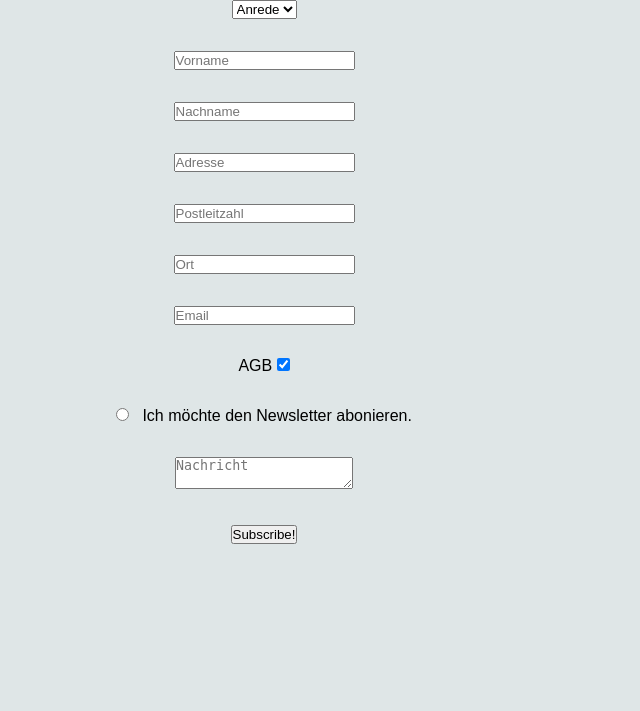
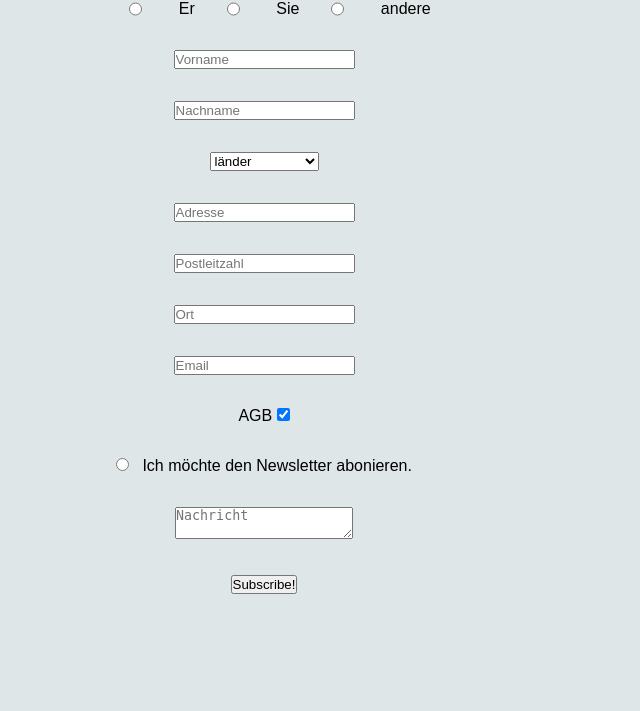
Before and after one commit to NasaboyZ/Kalender-widget-php, a PHP site: page /formular.php in a window 1280 px wide; the page is wider, and only the part inside the window is pictured. Shown: the part 88-799 px from the top of that part, without its empty margins (0-640 px from the left). Run offline with PHP 8.4, Linux system fonts and the light colour scheme.

Commit message:
validation formular

```diff
--- a/03-week/Formular/formular.php
+++ b/03-week/Formular/formular.php
@@ -61,6 +61,11 @@ $pageTitle = basename($_SERVER['PHP_SELF'], '.php');
              color: black;
 
         }
+        .continer-anrede{
+            display:flex;
+            gap: 1rem;
+            margin-left:2rem;
+        }
     </style>
 </head>
 <body>
@@ -78,12 +83,16 @@ $pageTitle = basename($_SERVER['PHP_SELF'], '.php');
     <main>
     <div class="container-form">
 
-        <form class="form-kontakt"  action="formular.php" method="POST">
-            <select class="anrede" name="#" id="">
-                <option value="# my-4">Anrede</option>
-                <option value="#">Er</option>
-                <option value="#">Sie</option>
-            </select>
+        <form class="form-kontakt"  action="/03-week/Formular/validation.php" method="POST">
+        <div class="continer-anrede">
+            <input type="radio" id="html" name="fav_language" value="anrede">
+             <label for="news-letter">Er</label> <br>
+
+<input type="radio" id="html" name="fav_language" value="anrede">
+             <label for="news-letter">Sie</label> <br>
+<input type="radio" id="html" name="fav_language" value="anrede">
+             <label for="news-letter">andere</label>
+    </div>
             <div class="container-firstname">
                 <label for="firstname"></label>
                 <input class="focusout" type="text" name="firstname" id="firstname" placeholder="Vorname" required="">
@@ -92,6 +101,13 @@ $pageTitle = basename($_SERVER['PHP_SELF'], '.php');
                 <label for="secondName"></label>
                 <input class="focusout" type="text" name="secondName" id="secondName" placeholder="Nachname" required="">
             </div>
+            <select class="länder" name="#" id="">
+                <option value="# my-4">länder</option>
+                <option value="#">Schweiz</option>
+                <option value="#">Camarun</option>
+                <option value="#">Frankreich</option>
+                <option value="#">Weissrussland</option>
+            </select>
             <div class="container-adresse">
                 <label for="adresse"></label>
                 <input class="focusout" type="text" name="adresse" id="adresse" placeholder="Adresse" required="">
```
Also changed, not shown: 03-week/Formular/validation.php (added, +25 -0 lines).
